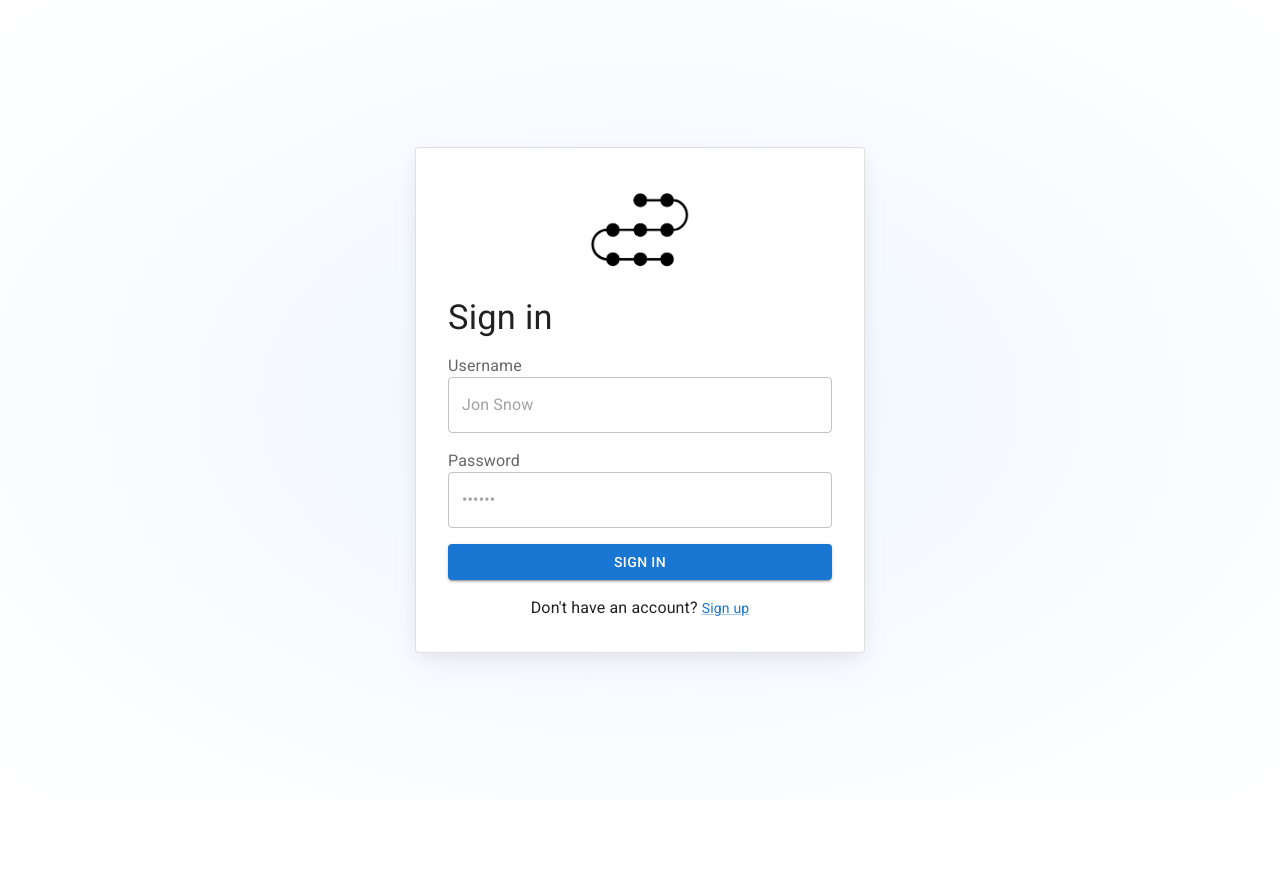
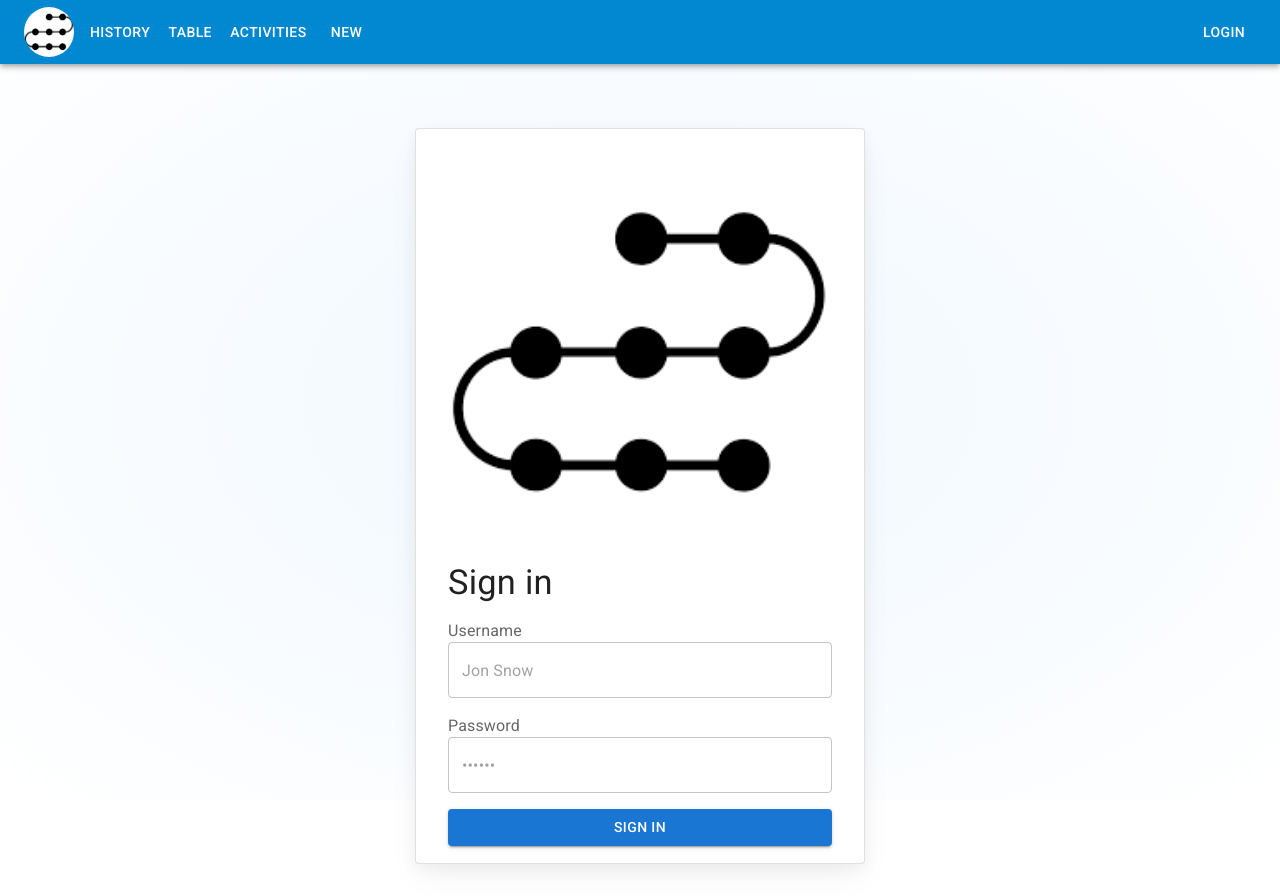
Before and after one commit to DanyaIzm/timetrekah-frontend, a React (Vite) app: page /login in a window 1280 px wide. Before the commit the page ends 800 px from the top, so only its background shows below. Built offline with nearby package versions, Linux system fonts and the light colour scheme.

Commit message:
feat: add header and adaptiviness

```diff
--- /dev/null
+++ b/src/components/Header.jsx
@@ -0,0 +1,163 @@
+import React, { useState, useContext } from "react";
+import {
+  AppBar,
+  Toolbar,
+  Box,
+  Button,
+  Menu,
+  MenuItem,
+  Typography,
+  IconButton,
+  useMediaQuery,
+  Drawer,
+} from "@mui/material";
+import { Link, useNavigate } from "react-router-dom";
+import MenuIcon from "@mui/icons-material/Menu"; // Import MenuIcon for the mobile menu
+import AuthContext from "../contexts/auth-context";
+import useUser from "../hooks/use-user";
+import Logo from "./Logo";
+
+const Header = ({ onLogin, onLogout }) => {
+  const [anchorEl, setAnchorEl] = useState(null);
+  const [drawerOpen, setDrawerOpen] = useState(false);
+
+  const { login, logout } = useContext(AuthContext);
+  const { user } = useUser();
+  const navigate = useNavigate();
+
+  const isMobile = useMediaQuery((theme) => theme.breakpoints.down("sm"));
+
+  const handleMenuClick = (event) => {
+    setAnchorEl(event.currentTarget);
+  };
+
+  const handleMenuClose = () => {
+    setAnchorEl(null);
+  };
+
+  const toggleDrawer = () => {
+    setDrawerOpen(!drawerOpen);
+  };
+
+  return (
+    <AppBar position="static" color="info">
+      <Toolbar>
+        <Box flexGrow={1} display="flex" alignItems="center">
+          <Box
+            component={Link}
+            to="/"
+            sx={{
+              display: "flex",
+              alignItems: "center",
+              textDecoration: "none",
+              borderRadius: "50%",
+              overflow: "hidden",
+              width: "50px",
+              height: "50px",
+            }}
+          >
+            <Logo />
+          </Box>
+          {!isMobile ? (
+            <>
+              <Button
+                sx={{ marginLeft: 1 }}
+                color="inherit"
+                component={Link}
+                to="/history"
+              >
+                History
+              </Button>
+              <Button color="inherit" component={Link} to="/table">
+                Table
+              </Button>
+              <Button color="inherit" component={Link} to="/activities">
+                Activities
+              </Button>
+              <Button color="inherit" onClick={handleMenuClick}>
+                New
+              </Button>
+              <Menu
+                anchorEl={anchorEl}
+                open={Boolean(anchorEl)}
+                onClose={handleMenuClose}
+              >
+                <MenuItem
+                  onClick={handleMenuClose}
+                  component={Link}
+                  to="/create-activity"
+                >
+                  Activity
+                </MenuItem>
+                <MenuItem
+                  onClick={handleMenuClose}
+                  component={Link}
+                  to="/create-title"
+                >
+                  Title
+                </MenuItem>
+              </Menu>
+            </>
+          ) : (
+            <IconButton
+              color="inherit"
+              onClick={toggleDrawer}
+              sx={{ marginLeft: 1 }}
+            >
+              <MenuIcon />
+            </IconButton>
+          )}
+        </Box>
+        {user ? (
+          <>
+            <Typography
+              variant="body1"
+              sx={{ marginLeft: "auto", marginRight: "16px", color: "white" }}
+            >
+              {user.username}
+            </Typography>
+            <Button color="inherit" onClick={logout}>
+              Logout
+            </Button>
+          </>
+        ) : (
+          <Button color="inherit" onClick={() => navigate("/login")}>
+            Login
+          </Button>
+        )}
+      </Toolbar>
+      {/* Drawer for mobile navigation */}
+      {isMobile && (
+        <Drawer anchor="right" open={drawerOpen} onClose={toggleDrawer}>
+          <Box
+            sx={{ width: 180 }}
+            role="presentation"
+            onClick={toggleDrawer}
+            onKeyDown={toggleDrawer}
+            display={"flex"}
+            flexDirection={"column"}
+            gap={3}
+          >
+            <Button component={Link} to="/history">
+              History
+            </Button>
+            <Button component={Link} to="/table">
+              Table
+            </Button>
+            <Button component={Link} to="/activities">
+              Activities
+            </Button>
+            <Button component={Link} to="/create-activity">
+              New activity
+            </Button>
+            <Button component={Link} to="/create-title">
+              New title
+            </Button>
+          </Box>
+        </Drawer>
+      )}
+    </AppBar>
+  );
+};
+
+export default Header;
--- a/src/components/Logo.jsx
+++ b/src/components/Logo.jsx
@@ -2,7 +2,14 @@ import logo from "/logo.png";
 import "./Logo.css";
 
 const Logo = () => {
-  return <img src={logo} alt="logo" className="logo" />;
+  return (
+    <img
+      src={logo}
+      alt="logo"
+      className="logo"
+      style={{ width: "100%", height: "100%" }}
+    />
+  );
 };
 
 export default Logo;
--- /dev/null
+++ b/src/components/PageLoader.jsx
@@ -0,0 +1,18 @@
+import { CircularProgress, Stack } from "@mui/material";
+
+const PageLoader = () => {
+  return (
+    <Stack
+      direction={"column"}
+      justifyContent={"center"}
+      justifyItems={"center"}
+      alignContent={"center"}
+      alignItems={"center"}
+      height={"100vh"}
+    >
+      <CircularProgress />
+    </Stack>
+  );
+};
+
+export default PageLoader;
--- a/src/main.jsx
+++ b/src/main.jsx
@@ -15,13 +15,19 @@ import useAuthContext from "./hooks/use-auth-context.js";
 import Routes from "./routes/Routes";
 import { LocalizationProvider } from "@mui/x-date-pickers";
 import "dayjs/locale/de";
+import Header from "./components/Header.jsx";
+import { createTheme, ThemeProvider } from "@mui/material";
+
+const theme = createTheme();
 
 createRoot(document.getElementById("root")).render(
   <StrictMode>
     <SWRConfig value={{ fetcher }}>
-      <LocalizationProvider dateAdapter={AdapterDayjs} adapterLocale="de">
-        <Routes />
-      </LocalizationProvider>
+      <ThemeProvider theme={theme}>
+        <LocalizationProvider dateAdapter={AdapterDayjs} adapterLocale="de">
+          <Routes />
+        </LocalizationProvider>
+      </ThemeProvider>
     </SWRConfig>
   </StrictMode>
 );
--- a/src/pages/ErrorPage.jsx
+++ b/src/pages/ErrorPage.jsx
@@ -1,5 +1,58 @@
+import React from "react";
+import { Box, Button, Typography } from "@mui/material";
+import { useNavigate } from "react-router-dom";
+
 const ErrorPage = () => {
-  return <div>Error here</div>;
+  const navigate = useNavigate();
+
+  const goToMainPage = () => {
+    navigate("/");
+  };
+
+  return (
+    <Box
+      sx={{
+        display: "flex",
+        flexDirection: "column",
+        alignItems: "center",
+        justifyContent: "center",
+        height: "100vh",
+        textAlign: "center",
+        backgroundColor: "#f5f5f5", // Light background color
+        padding: "20px",
+        boxShadow: "0 4px 20px rgba(0, 0, 0, 0.1)", // Subtle shadow
+        borderRadius: "8px", // Rounded corners
+        margin: "0 20px", // Margin for responsiveness
+      }}
+    >
+      <Typography
+        variant="h3"
+        gutterBottom
+        sx={{ fontWeight: "bold", color: "#DC143C" }}
+      >
+        Oops! An Error Occurred
+      </Typography>
+      <Typography variant="h6" gutterBottom sx={{ color: "#555" }}>
+        Maybe it was you or maybe something is wrong
+      </Typography>
+      <Button
+        variant="contained"
+        color="primary"
+        onClick={goToMainPage}
+        sx={{
+          marginTop: "20px",
+          padding: "10px 20px",
+          fontSize: "16px",
+          boxShadow: "0 2px 10px rgba(0, 0, 0, 0.2)", // Button shadow
+          "&:hover": {
+            boxShadow: "0 4px 20px rgba(0, 0, 0, 0.3)", // Darker shadow on hover
+          },
+        }}
+      >
+        Go to Main Page
+      </Button>
+    </Box>
+  );
 };
 
 export default ErrorPage;
--- /dev/null
+++ b/src/pages/PageWrapper.jsx
@@ -0,0 +1,22 @@
+import { Outlet } from "react-router";
+import Header from "../components/Header";
+import { Box } from "@mui/material";
+
+const PageWrapper = () => {
+  return (
+    <>
+      <Header
+        isLoggedIn={true}
+        onLogin={() => {
+          console.log("login");
+        }}
+        onLogout={() => console.log("logout")}
+      />
+      <Box marginTop={4}>
+        <Outlet />
+      </Box>
+    </>
+  );
+};
+
+export default PageWrapper;
--- a/src/pages/TablePage.jsx
+++ b/src/pages/TablePage.jsx
@@ -15,6 +15,7 @@ import {
   TableRow,
 } from "@mui/material";
 import translateMsToDays from "../utils/ms-to-days";
+import PageLoader from "../components/PageLoader";
 
 const TablePage = () => {
   const { token } = useContext(AuthContext);
@@ -60,7 +61,7 @@ const TablePage = () => {
   }, [titlesData, activitiesData]);
 
   if (activitiesAreLoading || titlesAreLoading) {
-    return <CircularProgress />;
+    return <PageLoader />;
   }
 
   return (
```
Also changed, not shown: src/routes/Routes.jsx (+12 -1 lines).
